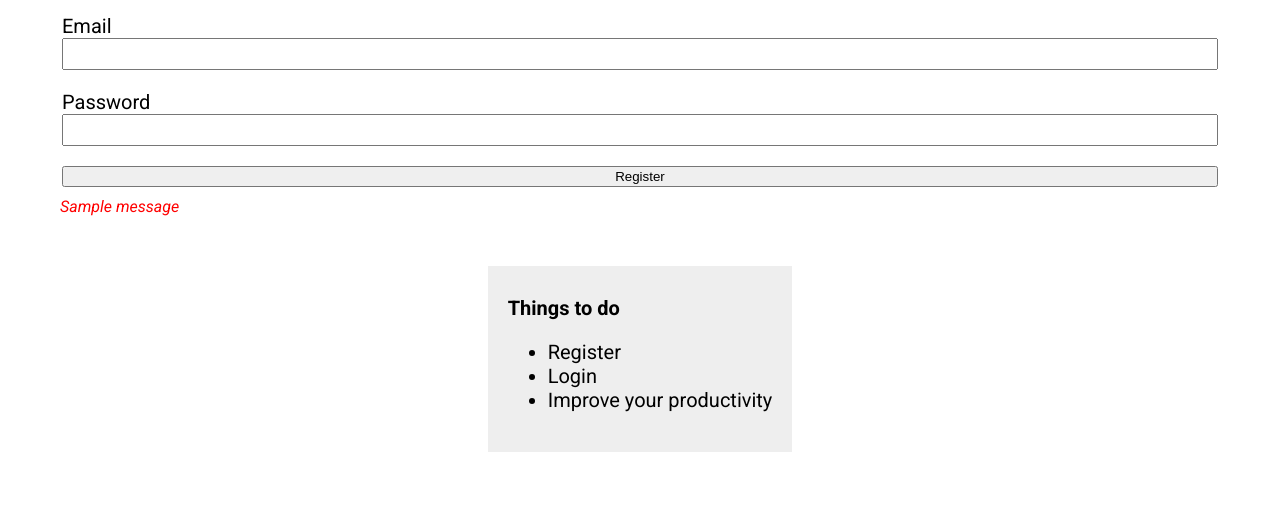
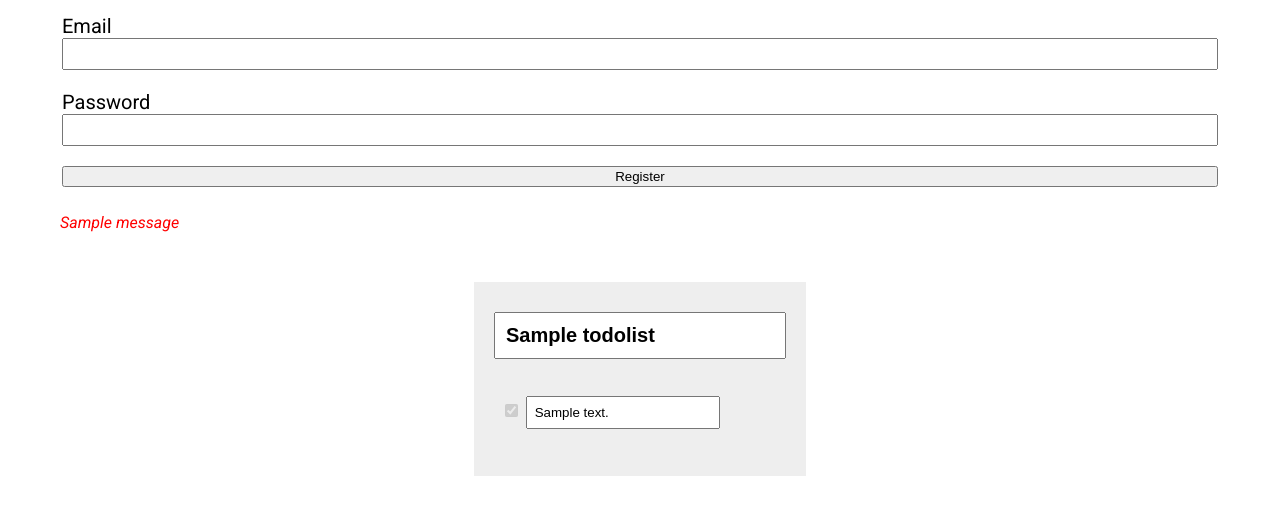
Before and after one commit to austinmalmberg/flask-tasklist, a Flask app: template templates/auth/register.html in a window 1280 px wide. Shown: the part 216-731 px from the top of the page. Run offline with Flask 2, Linux system fonts and the light colour scheme; the template is opened without the code that fills it: most values are stand-ins (such as "Sample title", 1, 10 or a date in 2020); one stand-in notice (Sample message) is shown.

Commit message:
Created a readonly todolist template

```diff
--- a/templates/auth/register.html
+++ b/templates/auth/register.html
@@ -21,19 +21,10 @@
         </fieldset>
     </form>
     {% for message in get_flashed_messages(category_filter=["auth"]) %}
-            <div class="flash">{{ message }}</div>
+    <p class="flash">{{ message }}</p>
     {% endfor %}
 </div>
 
-    <div class="todo--container">
-        <div class="todo--card">
-            <h2 class="todo--title">Things to do</h2>
-            <ul class="todo-list">
-                <li>Register</li>
-                <li>Login</li>
-                <li>Improve your productivity</li>
-            </ul>
-        </div>
-    </div>
+{% include 'list_items_readonly.html' %}
 
 {% endblock %}
--- /dev/null
+++ b/templates/list_items_readonly.html
@@ -0,0 +1,13 @@
+<div class="todo--container">
+    <div class="todo--card">
+        <input type="text" class="todo--title" value="{{ todolist.name }}" readonly>
+        <ul class="todo--list">
+            {% for item in todolist.items %}
+            <li>
+                <input type="checkbox" value="{{ item.completed }}" disabled {{ "checked" if item.completed }}>
+                <input type="text" value="{{ item.description }}" readonly>
+            </li>
+            {% endfor %}
+        </ul>
+    </div>
+</div>
```
Also changed, not shown: templates/auth/login.html (+2 -11 lines). Lines whose indentation alone changed are shown as unchanged.
